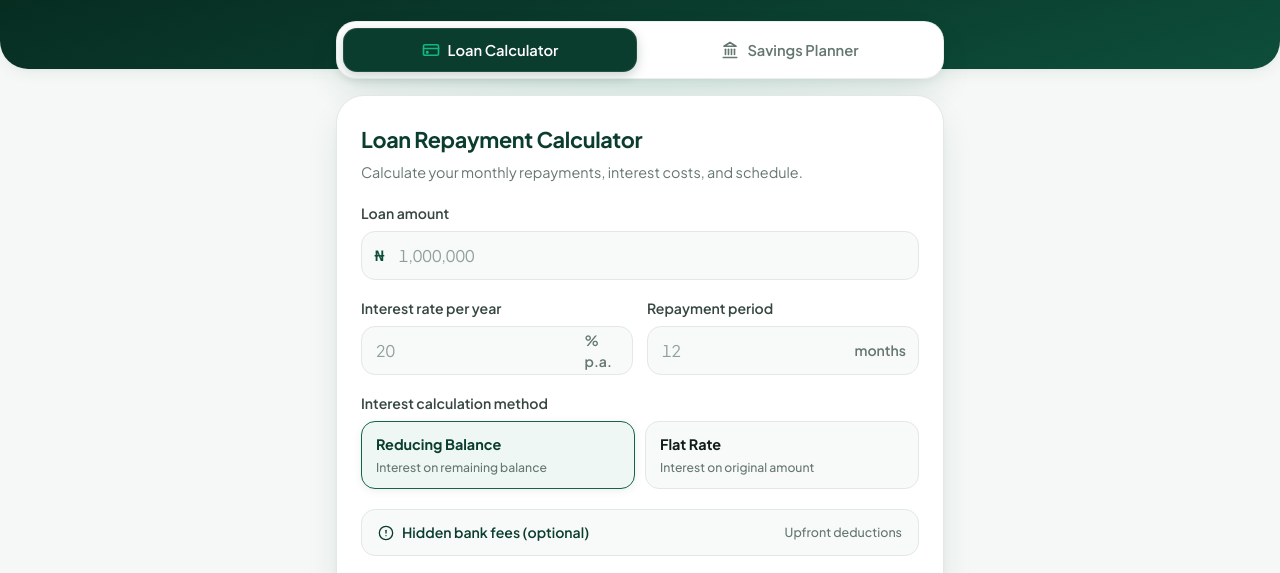
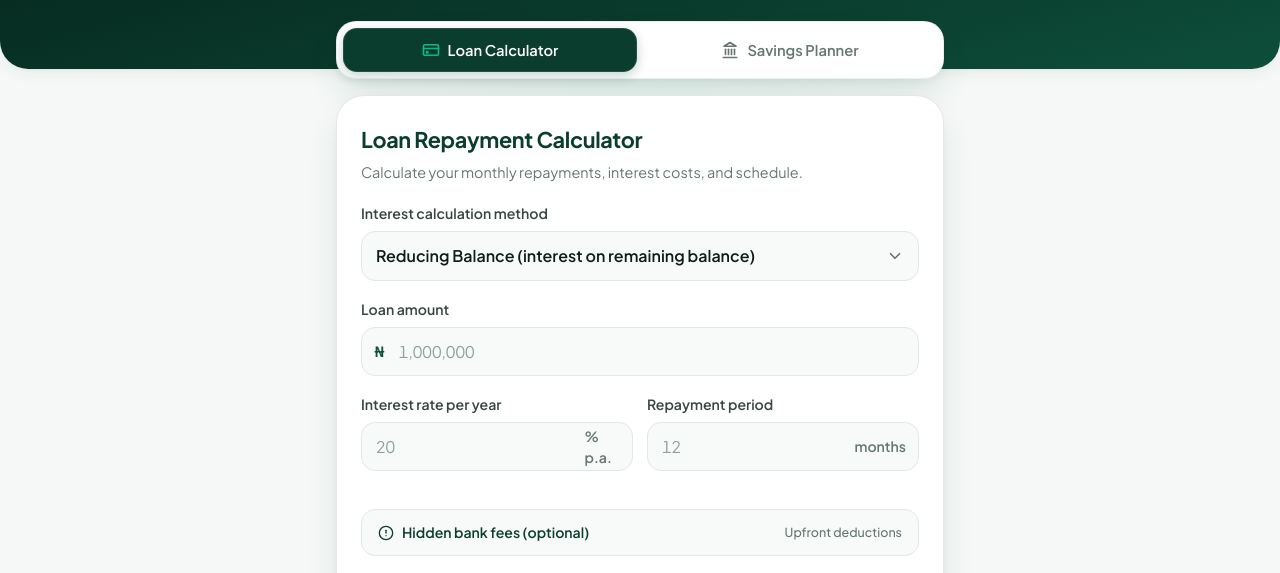
Before and after one commit to medolucharity2020-oss/kudicompass, a plain HTML site: page index.html in a window 1280 px wide. Shown: the part 171-744 px from the top of the page. Drawn offline with Linux system fonts and the light colour scheme.

Commit message:
changed to select input for calculation method

```diff
--- a/index.html
+++ b/index.html
@@ -126,6 +126,31 @@
           </div>
 
           <form id="loanForm" onsubmit="return false;" novalidate>
+            <!-- Interest Calculation Method -->
+            <div class="field">
+              <label for="interestMethod">Interest calculation method</label>
+              <div class="input-wrapper select-wrapper">
+                <select id="interestMethod">
+                  <option value="reducing">Reducing Balance (interest on remaining balance)</option>
+                  <option value="flat">Flat Rate (interest on original amount)</option>
+                </select>
+                <svg
+                  class="select-chevron"
+                  width="18"
+                  height="18"
+                  viewBox="0 0 24 24"
+                  fill="none"
+                  stroke="currentColor"
+                  stroke-width="2.2"
+                  stroke-linecap="round"
+                  stroke-linejoin="round"
+                  aria-hidden="true"
+                >
+                  <polyline points="6 9 12 15 18 9"></polyline>
+                </svg>
+              </div>
+            </div>
+
             <!-- Primary Loan Inputs -->
             <div class="field">
               <label for="loanAmount">Loan amount</label>
@@ -172,27 +197,6 @@
                   />
                   <span class="input-affix suffix">months</span>
                 </div>
-              </div>
-            </div>
-
-            <!-- Interest Calculation Method Selector -->
-            <div class="field">
-              <label>Interest calculation method</label>
-              <div class="method-selector" role="radiogroup" aria-label="Interest calculation method">
-                <label class="method-option">
-                  <input type="radio" name="interestMethod" value="reducing" checked />
-                  <span class="method-pill">
-                    <span class="method-name">Reducing Balance</span>
-                    <span class="method-hint">Interest on remaining balance</span>
-                  </span>
-                </label>
-                <label class="method-option">
-                  <input type="radio" name="interestMethod" value="flat" />
-                  <span class="method-pill">
-                    <span class="method-name">Flat Rate</span>
-                    <span class="method-hint">Interest on original amount</span>
-                  </span>
-                </label>
               </div>
             </div>
 
--- a/script.js
+++ b/script.js
@@ -106,8 +106,8 @@ if (tabLoanBtn && tabSavingsBtn) {
 // ---------- 3. LOAN LOGIC ----------
 
 function getInterestMethod() {
-  const selected = document.querySelector('input[name="interestMethod"]:checked');
-  return selected ? selected.value : "reducing";
+  const select = el("interestMethod");
+  return select ? select.value : "reducing";
 }
 
 // Pure math function:
@@ -303,14 +303,14 @@ function calculateSavings() {
 if (el("loanBtn")) el("loanBtn").addEventListener("click", calculateLoan);
 if (el("saveBtn")) el("saveBtn").addEventListener("click", calculateSavings);
 
-// Recalculate automatically when switching interest method if inputs are already filled
-document.querySelectorAll('input[name="interestMethod"]').forEach((radio) => {
-  radio.addEventListener("change", () => {
+// Recalculate automatically when switching interest method if results are already shown
+if (el("interestMethod")) {
+  el("interestMethod").addEventListener("change", () => {
     if (!el("loanResult").hidden) {
       calculateLoan();
     }
   });
-});
+}
 
 // Enable 'Enter' key submission inside inputs
 ["loanAmount", "loanRate", "loanMonths", "feeMgmt", "feeInsurance", "income"].forEach(id => {
@@ -348,9 +348,8 @@ window.addEventListener("DOMContentLoaded", () => {
     el("feeMgmt").value = savedLoan.mgmtPct || "";
     el("feeInsurance").value = savedLoan.insurancePct || "";
     el("income").value = savedLoan.income || "";
-    if (savedLoan.method) {
-      const radio = document.querySelector(`input[name="interestMethod"][value="${savedLoan.method}"]`);
-      if (radio) radio.checked = true;
+    if (savedLoan.method && el("interestMethod")) {
+      el("interestMethod").value = savedLoan.method;
     }
     if (savedLoan.amount && savedLoan.yearlyRate && savedLoan.months) {
       calculateLoan();
--- a/style.css
+++ b/style.css
@@ -405,67 +405,33 @@ input[type="number"] {
   -moz-appearance: textfield;
 }
 
-/* ----- METHOD SELECTOR ----- */
-.method-selector {
-  display: grid;
-  grid-template-columns: 1fr 1fr;
-  gap: 10px;
+/* ----- SELECT INPUT ----- */
+.select-wrapper {
+  position: relative;
 }
 
-.method-option {
-  margin: 0;
+select {
+  width: 100%;
+  padding: 13px 40px 13px 14px;
+  font-family: inherit;
+  font-size: 16px;
+  font-weight: 600;
+  color: var(--text-main);
+  background: transparent;
+  border: none;
+  outline: none;
+  appearance: none;
+  -webkit-appearance: none;
   cursor: pointer;
 }
 
-.method-option input[type="radio"] {
+.select-chevron {
   position: absolute;
-  opacity: 0;
-  width: 0;
-  height: 0;
+  right: 14px;
+  top: 50%;
+  transform: translateY(-50%);
+  color: var(--text-muted);
   pointer-events: none;
-}
-
-.method-pill {
-  display: flex;
-  flex-direction: column;
-  gap: 2px;
-  padding: 12px 14px;
-  background: var(--surface-alt);
-  border: 1.5px solid var(--border);
-  border-radius: var(--radius-md);
-  transition: var(--transition);
-}
-
-.method-option:hover .method-pill {
-  border-color: #cbd5e1;
-  background: #ffffff;
-}
-
-.method-option input[type="radio"]:focus-visible + .method-pill {
-  box-shadow: 0 0 0 4px rgba(16, 185, 129, 0.15);
-  border-color: var(--border-focus);
-}
-
-.method-option input[type="radio"]:checked + .method-pill {
-  background: var(--primary-50);
-  border-color: var(--primary-700);
-  box-shadow: 0 2px 8px rgba(10, 61, 46, 0.08);
-}
-
-.method-name {
-  font-size: 0.9rem;
-  font-weight: 700;
-  color: var(--text-main);
-}
-
-.method-option input[type="radio"]:checked + .method-pill .method-name {
-  color: var(--primary-900);
-}
-
-.method-hint {
-  font-size: 0.76rem;
-  font-weight: 500;
-  color: var(--text-muted);
 }
 
 /* ----- ACCORDION (Fees) ----- */
@@ -1030,10 +996,6 @@ footer {
     gap: 0;
   }
 
-  .method-selector {
-    grid-template-columns: 1fr;
-  }
-
   .stats-grid {
     grid-template-columns: 1fr;
   }
```
Also changed, not shown: 1 other file.
